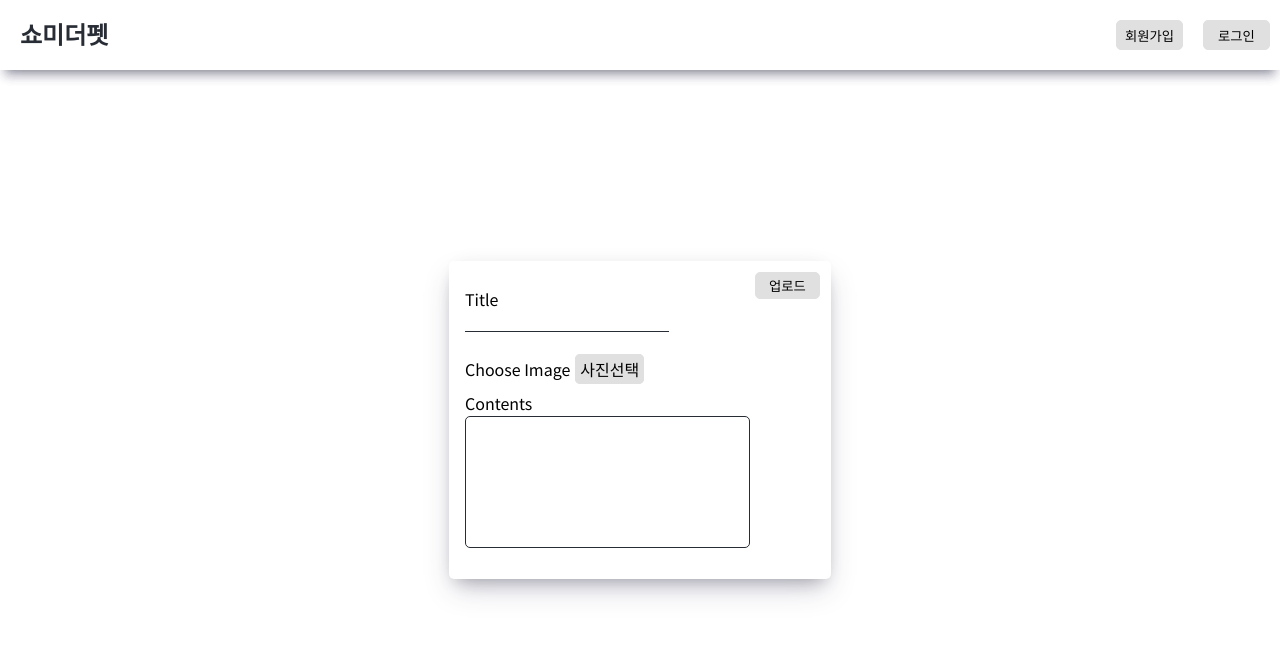
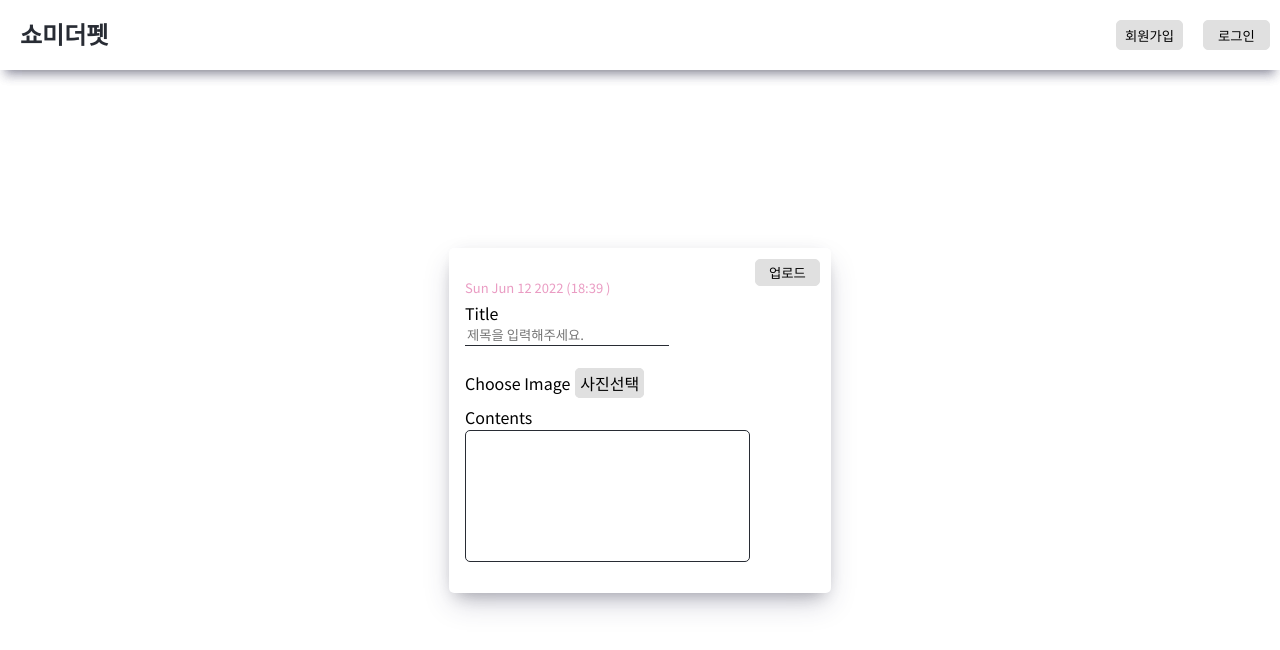
Before and after one commit to yunyeongyee/Project-show_me_the_pet, a React (Create React App) app: page /AddPost in a window 1280 px wide. Shown: the top 650 px of the page. Built offline with nearby package versions, Linux system fonts and the light colour scheme.

Commit message:
UPDATE (add timeStamp)

```diff
--- a/src/components/AddPost.js
+++ b/src/components/AddPost.js
@@ -10,14 +10,29 @@ const AddPost = () => {
    const content = React.useRef(null);
    const boardId = React.useRef(null);
    // const img = React.useRef(null);
-      // const date = React.useRef(null);
    // const file_link = React.useRef(null);
    // const [imageSrc, setImageSrc] = useState('');
+   // const auth = getAuth();
+   // const user = auth.currentUser;
+   // const user_list = useSelector((state) => state.users.list);
+   // const user_index = user_list.findIndex((p) => {
+   //     return p.user_id === user.email;
+       const timeStamp = new Date();
+       const timePosted =
+          timeStamp.toDateString() +
+          ' (' +
+          timeStamp.getHours() +
+          ':' +
+          timeStamp.getMinutes() +
+          ' )' ;
+   // });
 
    const addPostAxios = () => {
-         axios.post('http://localhost:5001/list', {
-               "title": title.current.value,
-               "content": content.current.value,
+      axios
+         .post('http://localhost:5001/list', {
+            title: title.current?.value,
+            content: content.current.value,
+            // timePosted: timePosted.current.value,
          })
          .then(function (response) {
             alert('Add Post');
@@ -26,6 +41,7 @@ const AddPost = () => {
          .catch(function (error) {
             console.log(error.response.data.errorMessage);
          });
+         console.log(timeStamp)
    };
 
    return (
@@ -35,12 +51,23 @@ const AddPost = () => {
             <Card>
                <Form>
                   <ButtonUpload onClick={addPostAxios}>업로드</ButtonUpload>
+                     <TimePosted>{timePosted}</TimePosted>
+                  <br />
                   <Title>Title</Title>
-                  <Input ref={title} type="text" />
+                  <Input
+                     ref={title}
+                     type="text"
+                     placeholder="제목을 입력해주세요."
+                  />
                   <br />
+
                   <SubTitle>Choose Image</SubTitle>
                   <Label className="input-file-button" for="input-file">
-                     <InputFile type="file" id="input-file" />
+                     <InputFile
+                        type="file"
+                        id="input-file"
+                        placeholder="내용을 입력해주세요."
+                     />
                      사진선택
                   </Label>
                   {/* <Preview>
@@ -132,6 +159,16 @@ const ButtonUpload = styled.button`
       background-color: #ea9cc3;
       border: 1px solid #ea9cc3;
    }
+`;
+const TimePosted = styled.div`
+   display: inline;
+   width: 190px;
+   position: relative;
+   bottom: 10px;
+   justify-content: center;
+   font-size: 13px;
+   color: #ea9cc3;
+   text-align: center;
 `;
 
 const Title = styled.p`
```
Lines whose indentation alone changed are shown as unchanged.
